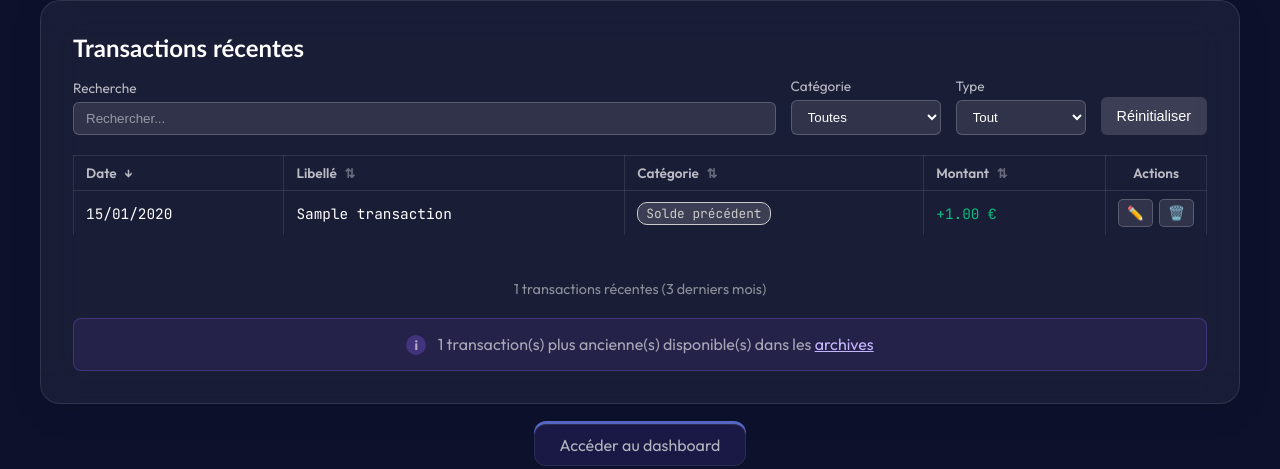
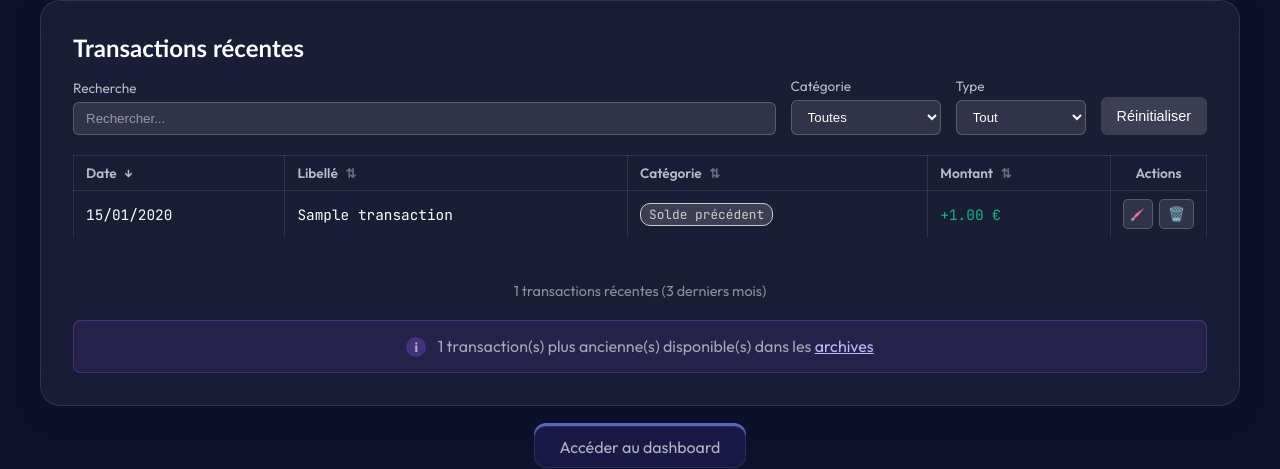
Before and after one commit to aferrah/Budgeometre, a Flask app: template templates/index.html in a window 1280 px wide. Shown: the part 828-1297 px from the top of the page. Run offline with Flask 3, Linux system fonts and the light colour scheme; tables that the repository leaves empty hold one stand-in row (values such as "Sample post"); the template is opened without the code that fills it: values that come from a table or form of the project are taken from there, most other values are stand-ins (such as "Sample title", 1, 10 or a date in 2020); some web fonts are replaced.

Commit message:
test de widget de crayon sur la page d'index

```diff
--- a/static/css/index.css
+++ b/static/css/index.css
@@ -353,12 +353,23 @@ select option {
     background: rgba(255, 255, 255, 0.1);
     border: 1px solid rgba(255, 255, 255, 0.2);
     border-radius: 5px;
-    padding: 4px 8px;
     cursor: pointer;
     transition: all 0.3s ease;
     text-decoration: none;
     font-size: 0.85rem;
     display: inline-block;
+}
+
+/* --- AJUSTEMENTS POUR LE BOUTON CRAYON PNG --- */
+
+.btn-action.btn-edit {
+    /* Forcer le conteneur à une taille fixe et petite */
+    width: 30px;
+    height: 30px;
+    padding: 0; /* Supprimer le padding pour laisser la place à l'image */
+    display: flex; /* Utiliser flex pour centrer l'image */
+    align-items: center;
+    justify-content: center;
 }
 
 .btn-action.btn-edit:hover {
@@ -367,7 +378,20 @@ select option {
     transform: scale(1.1);
 }
 
+.btn-edit-icon {
+    /* Forcer l'image elle-même à la taille maximale autorisée par le conteneur */
+    width: 100%; /* Occupe 100% de la largeur du conteneur parent (30px) */
+    height: 100%; /* Occupe 100% de la hauteur du conteneur parent (30px) */
+    max-width: 16px; /* Limite effective de l'icône, ajustez au besoin */
+    max-height: 16px; /* Limite effective de l'icône, ajustez au besoin */
+    object-fit: contain; /* Assure que l'image est redimensionnée sans être coupée */
+}
+
+/* --- FIN DES AJUSTEMENTS --- */
+
+
 .btn-action.btn-delete {
+    padding: 4px 8px; /* On garde le padding standard pour la corbeille */
     color: white;
 }
 
--- a/templates/index.html
+++ b/templates/index.html
@@ -162,8 +162,10 @@
                             <td class="actions-cell">
                                 {% if not is_epargne %}
                                 <div class="transaction-actions">
-                                    <a href="{{ url_for('transactions.modifier_transaction', id=t.idTransaction) }}" class="btn-action btn-edit" title="Modifier">✏️</a>
-                                    <button class="btn-action btn-delete" onclick="confirmDelete({{ t.idTransaction }}, '{{ t.titre }}')" title="Supprimer">🗑️</button>
+                                    <a href="{{ url_for('transactions.modifier_transaction', id=t.idTransaction) }}" class="btn-action btn-edit" title="Modifier">
+    <img src="{{ url_for('static', filename='widget/widget_pencil.png') }}" alt="Modifier" class="btn-edit-icon">
+</a>
+<button class="btn-action btn-delete" onclick="confirmDelete({{ t.idTransaction }}, '{{ t.titre }}')" title="Supprimer">🗑️</button>
                                 </div>
                                 {% endif %}
                             </td>
```
Also changed, not shown: static/widget/widget_pencil.png (added).
